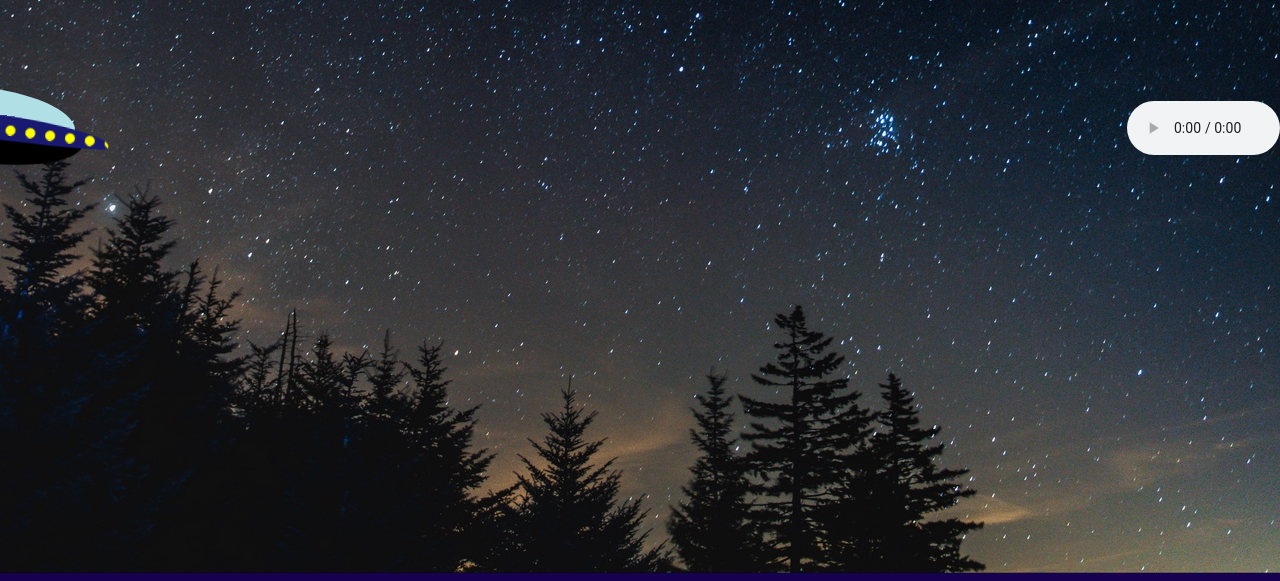
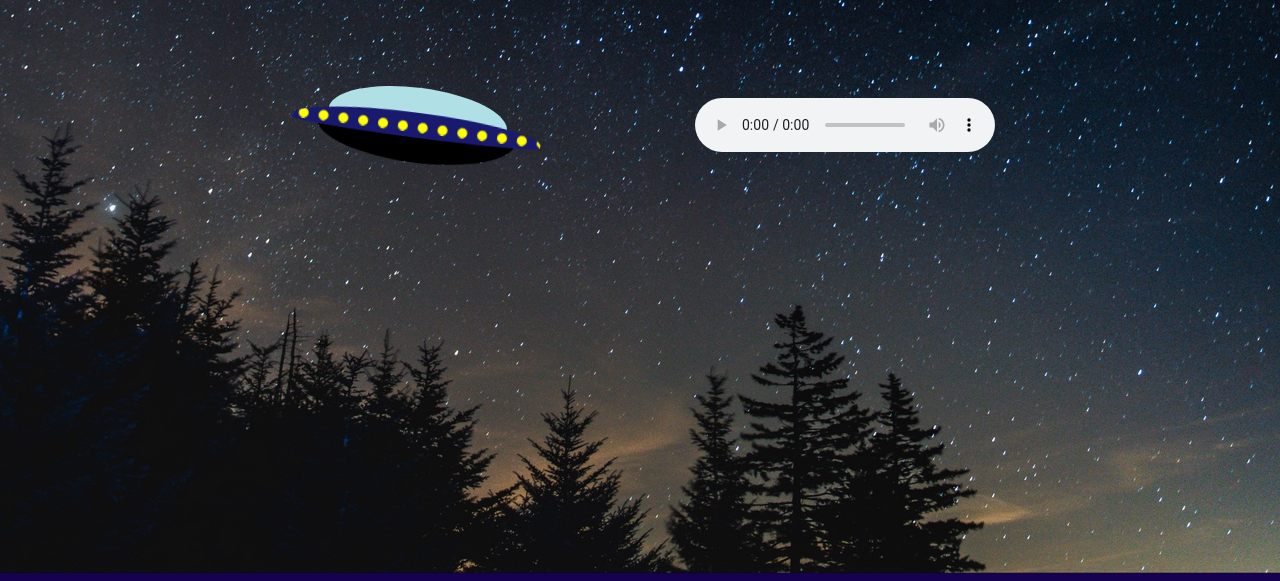
Before and after one commit to WilliamARibeiro/OVNI, a plain HTML site: page index.html in a window 1280 px wide. Shown: the part 257-838 px from the top of the page. Drawn offline with Linux system fonts and the light colour scheme.

Commit message:
Update style.css

```diff
--- a/style.css
+++ b/style.css
@@ -100,8 +100,8 @@ body{
 }
 
 .audio {
-    margin-left: 80%;
-    margin-top: -2%;
+    margin-left: 10rem;
+    margin-top: -2rem;
 
   }
 
```
